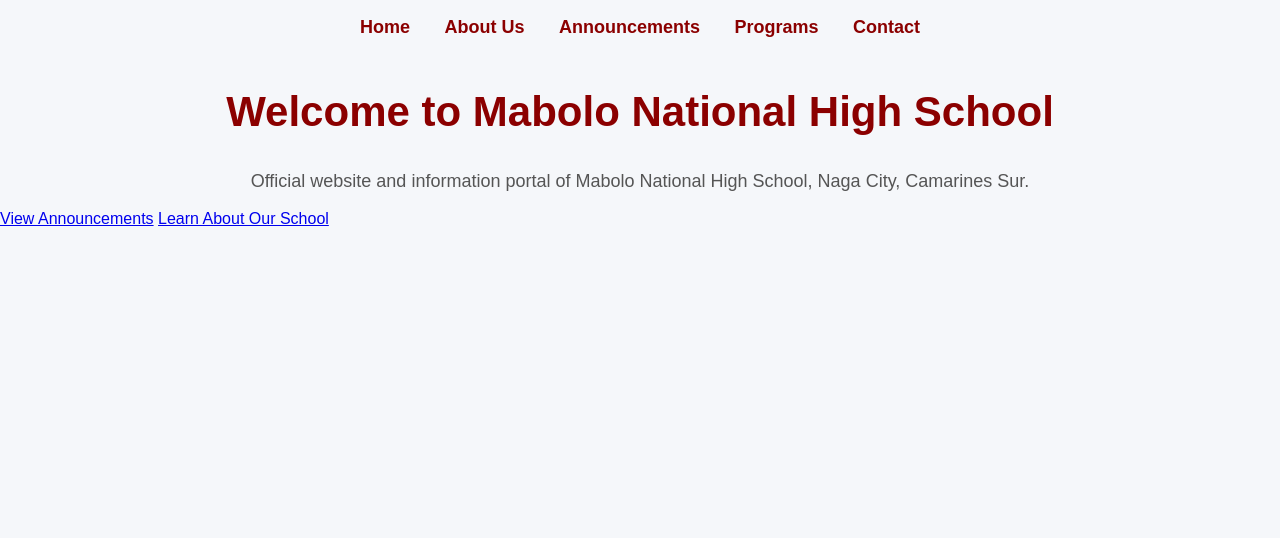
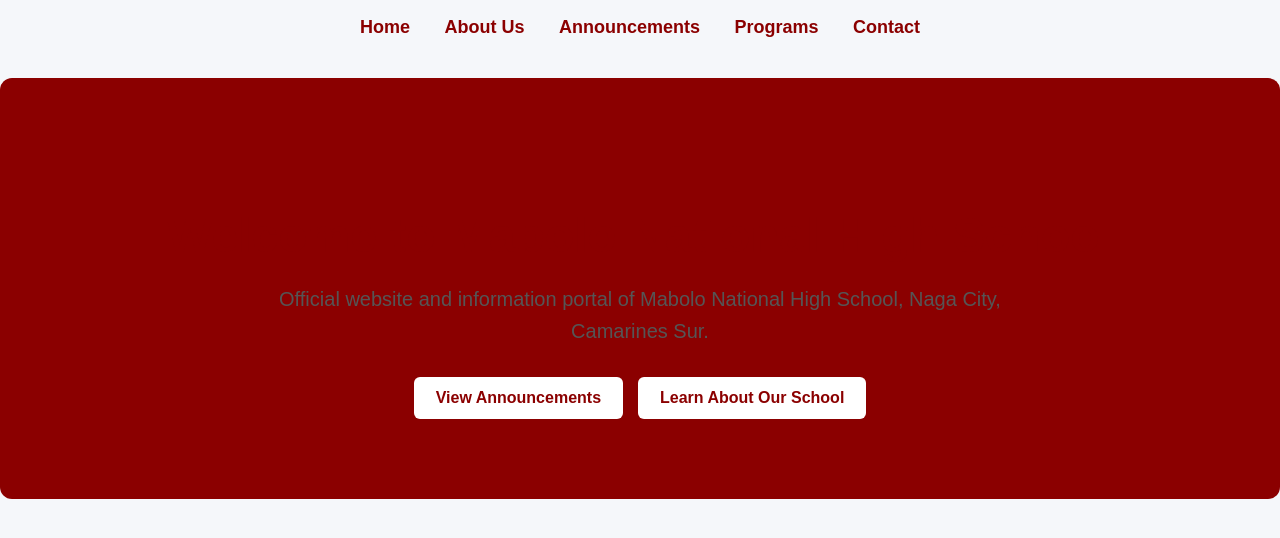
Before and after one commit to mabolonationalhighschool/mabolonationalhighschool.github.io, a plain HTML site: page index.html in a window 1280 px wide. Shown: the part 168-706 px from the top of the page. Drawn offline with Linux system fonts and the light colour scheme.

Commit message:
Add styles for hero section
Added styles for the hero section including layout, typography, and button design.

```diff
--- a/style.css
+++ b/style.css
@@ -50,3 +50,47 @@ nav a {
 nav a:hover {
     color: #d4af37;
 }
+/* HERO SECTION */
+
+.hero {
+    max-width: 1200px;
+    margin: 40px auto;
+    padding: 80px 40px;
+    background: #8b0000;
+    border-radius: 12px;
+    text-align: center;
+    color: white;
+}
+
+.hero-content h1 {
+    font-size: 48px;
+    margin-bottom: 20px;
+}
+
+.hero-content p {
+    font-size: 20px;
+    max-width: 800px;
+    margin: 0 auto 30px;
+    line-height: 1.6;
+}
+
+.hero-buttons {
+    display: flex;
+    justify-content: center;
+    gap: 15px;
+    flex-wrap: wrap;
+}
+
+.hero-buttons a {
+    display: inline-block;
+    padding: 12px 22px;
+    background: white;
+    color: #8b0000;
+    text-decoration: none;
+    border-radius: 6px;
+    font-weight: bold;
+}
+
+.hero-buttons a:hover {
+    background: #f0f0f0;
+}
```
